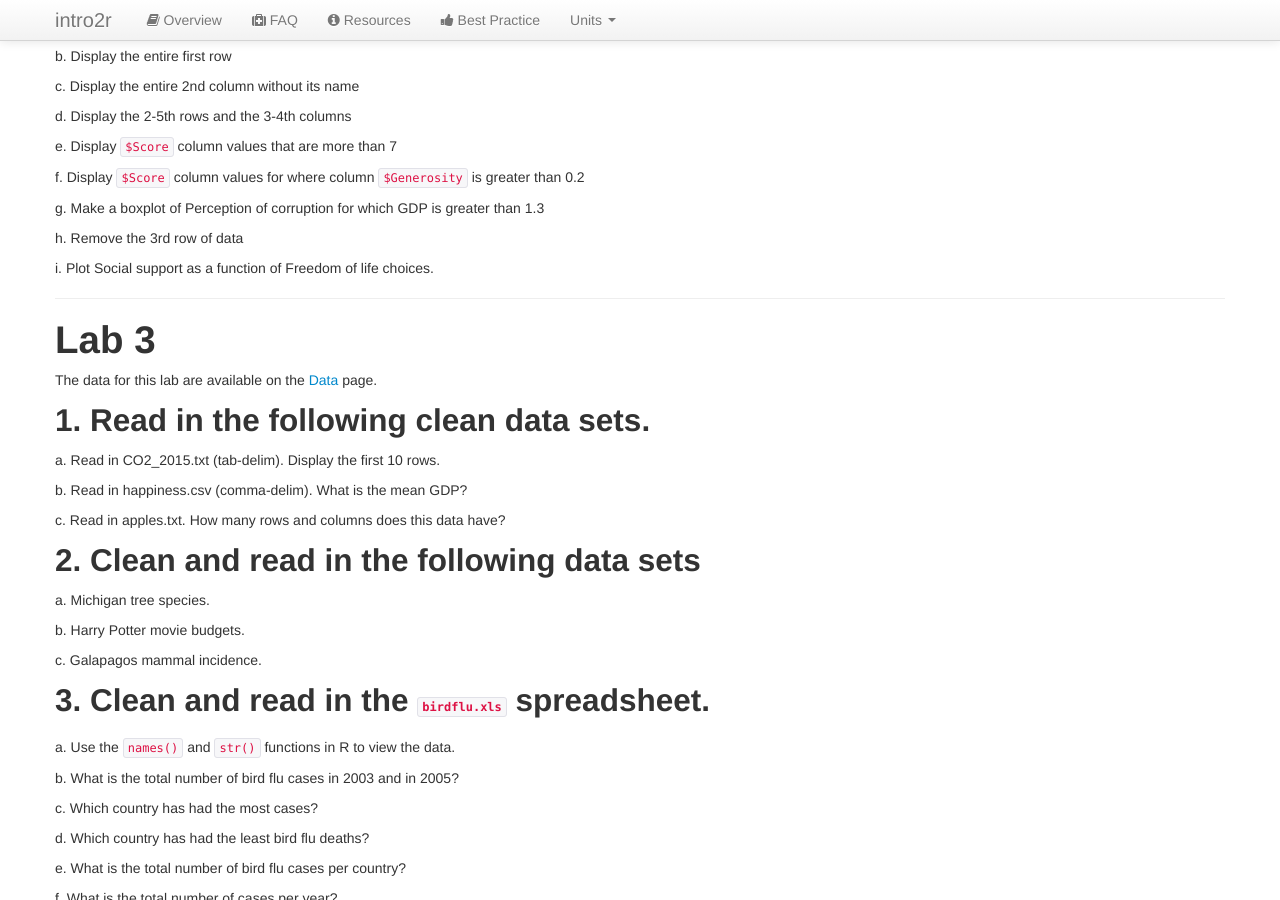
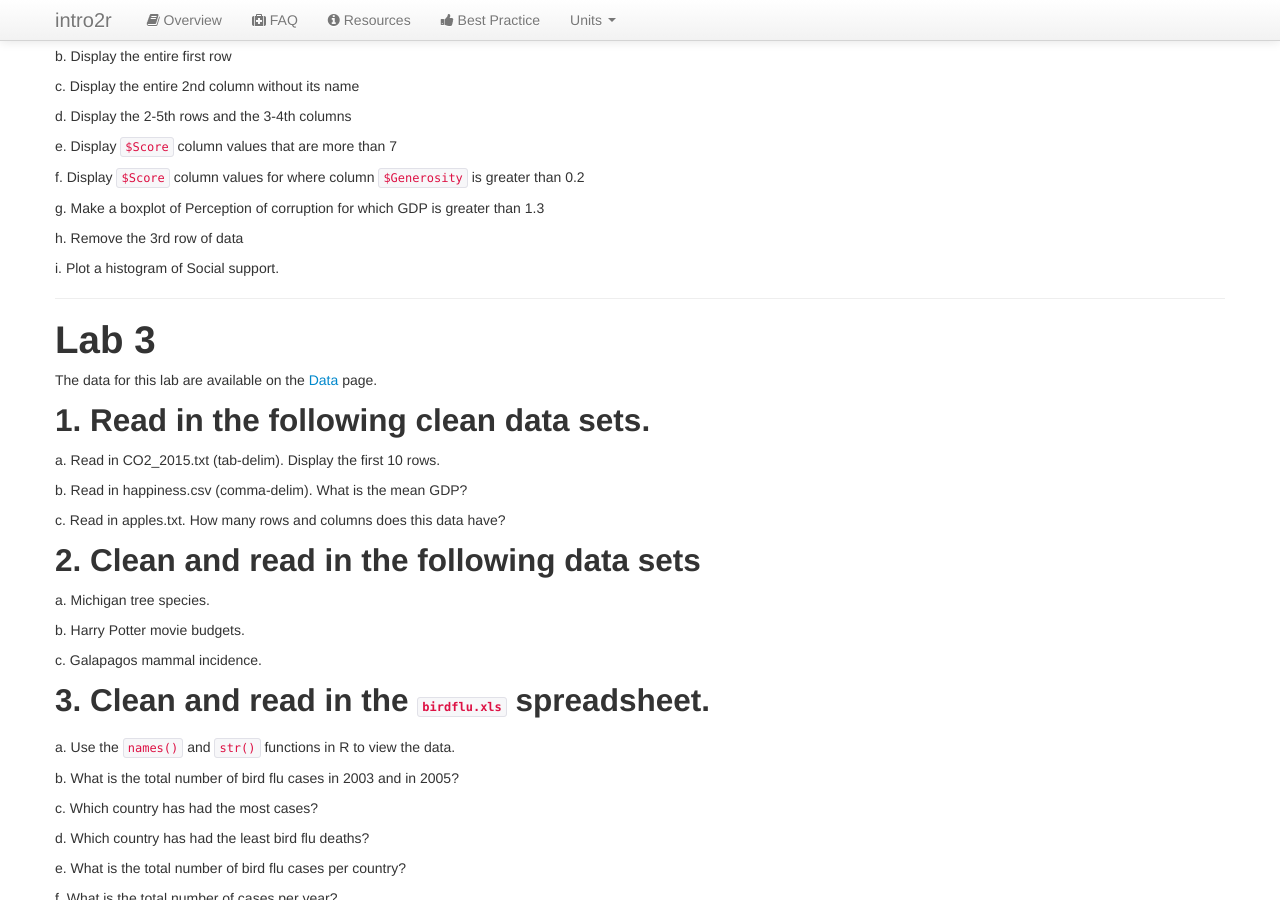
Before and after one commit to intro2r/intro2r, a Jekyll site: the page built from unit2/labs.md, in a window 1280 px wide and 900 px high, scrolled down 3698 px. Built offline with Jekyll 4.4.1, drawn with Linux system fonts in a browser that asks for light colours.

Commit message:
Update labs.md

```diff
--- a/unit2/labs.md
+++ b/unit2/labs.md
@@ -195,7 +195,8 @@ Happiness <- data.frame(
 
  h. Remove the 3rd row of data
 
- i. Plot Social support as a function of Freedom of life choices.
+ i. Plot a histogram of Social support.
+
 
 
  - - -
```
